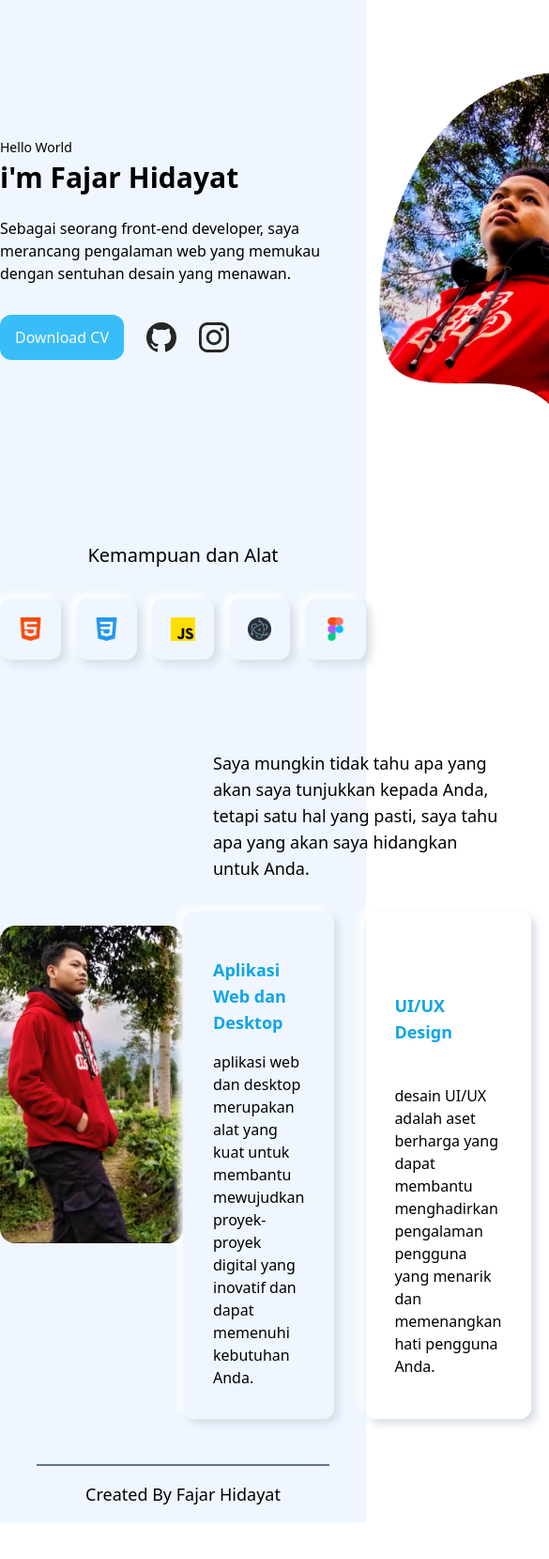
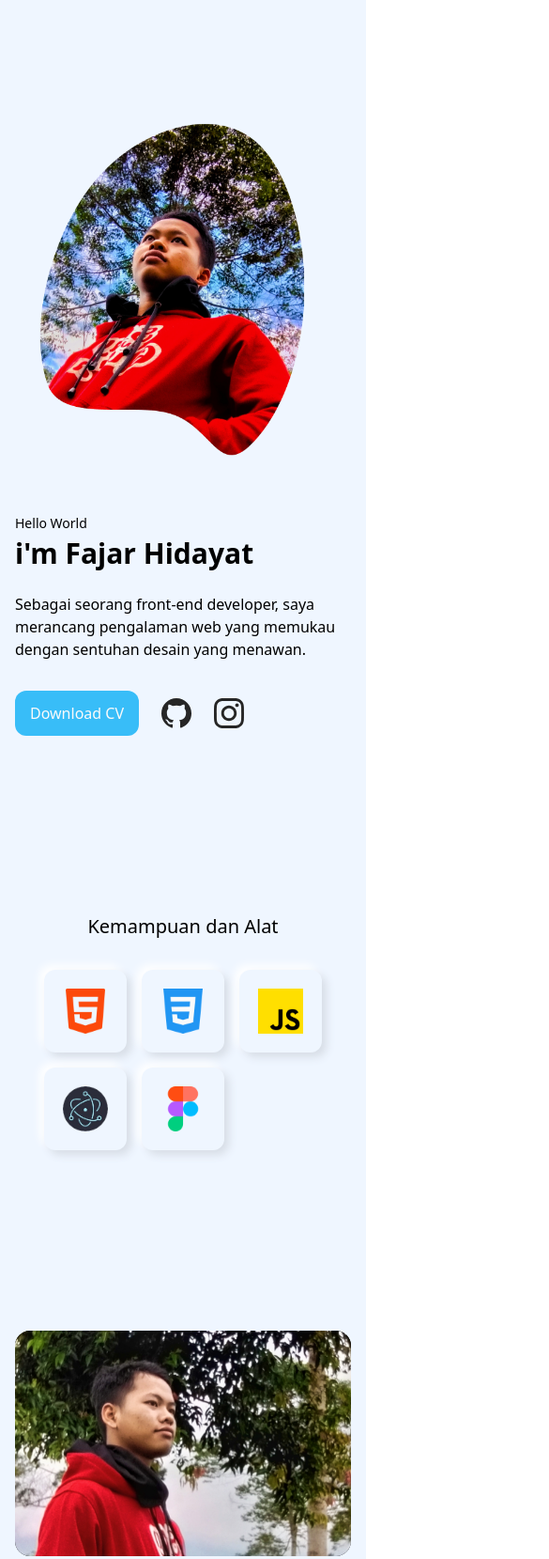
Before and after one commit to fajarhidayat18/fajarhidayat18.github.io, a website: page index.html in a window 390 px wide. Shown: the top 1659 px of the page at 94% size, 585 px wide, since content can reach past the window. Before the commit the page ends 1620 px from the top, so only its background shows below. Drawn offline with Linux system fonts and the light colour scheme.

Commit message:
feat:be responsive design

```diff
--- a/index.html
+++ b/index.html
@@ -1,4 +1,4 @@
-<!DOCTYPE html>
+<!doctype html>
 <html lang="en">
   <head>
     <meta charset="UTF-8" />
@@ -8,19 +8,23 @@
     <link rel="stylesheet" href="style/index.css" />
   </head>
   <body>
-    <main class="w-full h-full bg-blue-50 grid place-items-center">
-      <section id="Hero" class="flex w-full items-center justify-evenly">
+    <main class="grid h-full w-full place-items-center bg-blue-50 px-4">
+      <section
+        id="Hero"
+        class="grid h-screen w-full grid-flow-row grid-cols-1 place-content-center place-items-center sm:grid-cols-2 md:place-content-evenly"
+      >
         <div class="flex flex-col">
-          <span class="text-sm font-medium mb-1">Hello World</span>
-          <h1 class="text-3xl font-semibold mb-6">i'm Fajar Hidayat</h1>
-          <p class="text-base font-medium w-[375px] mb-8">
+          <span class="mb-1 text-sm font-medium">Hello World</span>
+          <h1 class="mb-6 text-3xl font-semibold">i'm Fajar Hidayat</h1>
+          <p class="mb-8 max-w-[375px] text-base font-medium">
             Sebagai seorang front-end developer, saya merancang pengalaman web
             yang memukau dengan sentuhan desain yang menawan.
           </p>
-          <div class="flex gap-6 items-center">
+          <div class="flex items-center gap-6">
             <button
               type="button"
-              class="py-3 px-4 rounded-xl bg-sky-400 text-neutral-50">
+              class="rounded-xl bg-sky-400 px-4 py-3 text-neutral-50 hover:shadow-md hover:shadow-sky-200"
+            >
               Download CV
             </button>
             <a
@@ -37,85 +41,117 @@
             /></a>
           </div>
         </div>
-        <img src="./assets/img/picture/hero.png" alt="" />
+        <img
+          class="order-first sm:order-last"
+          src="./assets/img/picture/hero.png"
+          alt=""
+        />
       </section>
-      <section id="skill" class="my-12">
-        <h2 class="text-xl mb-8 text-center">Kemampuan dan Alat</h2>
-        <div class="flex gap-4">
+      <section id="skill" class="my-32">
+        <h2 class="mb-8 text-center text-xl">Kemampuan dan Alat</h2>
         <div
-            class="card-box-default card-box-hover transition-all p-5 rounded-xl grid place-items-center">
+          class="grid grid-cols-3 place-content-center gap-4 sm:grid-flow-col"
+        >
+          <div
+            class="card-box-default hover:card-box-hover grid place-items-center rounded-xl p-5 transition-all"
+          >
             <img
-              class="w-12 h-auto"
+              class="h-auto w-12"
               src="assets/icons/logos/html-5.png"
               alt="logo teknologi HTML"
-              srcset="" />
+              srcset=""
+            />
           </div>
           <div
-            class="card-box-default card-box-hover transition-all p-5 rounded-xl grid place-items-center">
+            class="card-box-default hover:card-box-hover grid place-items-center rounded-xl p-5 transition-all"
+          >
             <img
-              class="w-12 h-auto"
+              class="h-auto w-12"
               src="assets/icons/logos/css-3.png"
               alt="logo teknologi CSS"
-              srcset="" />
+              srcset=""
+            />
           </div>
           <div
-            class="card-box-default card-box-hover transition-all p-5 rounded-xl grid place-items-center">
+            class="card-box-default hover:card-box-hover grid place-items-center rounded-xl p-5 transition-all"
+          >
             <img
-              class="w-12 h-auto"
+              class="h-auto w-12"
               src="assets/icons/logos/js.png"
               alt="logo teknologi Javascript"
-              srcset="" />
+              srcset=""
+            />
           </div>
           <div
-            class="card-box-default card-box-hover transition-all p-5 rounded-xl grid place-items-center">
+            class="card-box-default hover:card-box-hover grid place-items-center rounded-xl p-5 transition-all"
+          >
             <img
-              class="w-12 h-auto"
+              class="h-auto w-12"
               src="assets/icons/logos/electron.png"
               alt="logo freamwork ElectronJs"
-              srcset="" />
+              srcset=""
+            />
           </div>
           <div
-            class="card-box-default card-box-hover transition-all p-5 rounded-xl grid place-items-center">
+            class="card-box-default hover:card-box-hover grid place-items-center rounded-xl p-5 transition-all"
+          >
             <img
-              class="w-12 h-auto"
+              class="h-auto w-12"
               src="assets/icons/logos/figma.png"
               alt=""
-              srcset="" />
+              srcset=""
+            />
           </div>
         </div>
       </section>
-      <section id="about" class="my-12">
-        <div class="rounded-2xl grid grid-cols-2 place-content-center w-full">
-          <div class="grid place-items-center">
+      <section id="about" class="my-16">
+        <div
+          class="grid w-full grid-cols-1 place-content-evenly place-items-center gap-8 rounded-2xl sm:grid-cols-[0.6fr_1fr] md:grid-cols-[0.1fr_1fr_1fr_0.1fr] lg:grid-cols-[0.1fr_0.6fr_1fr_0.1fr] 2xl:grid-cols-[0.3fr_0.6fr_1fr_0.3fr]"
+        >
           <img
-              class="w-72 rounded-2xl"
+            class="hover:card-box-default self-end rounded-2xl bg-black object-cover object-top transition-all max-sm:h-60 max-sm:w-screen sm:row-span-1 sm:h-52 sm:object-cover md:col-start-2 md:row-span-1 md:w-72 md:self-auto lg:row-span-2 lg:h-auto"
             src="assets/img/picture/IMG_20230916_231729.jpg"
             alt=""
-              srcset="" />
-          </div>
-          <div class="w-3/4 grid place-items-center gap-8">
-            <p class="mx-8 flex flex-wrap text-lg font-medium">
+            srcset=""
+          />
+          <p class="mx-2 flex flex-wrap text-lg font-medium md:col-start-3">
             Saya mungkin tidak tahu apa yang akan saya tunjukkan kepada Anda,
             tetapi satu hal yang pasti, saya tahu apa yang akan saya hidangkan
             untuk Anda.
           </p>
-            <div class="flex gap-8">
           <div
-                class="card-box-default card-box-hover transition-all rounded-xl p-8 grid place-items-center gap-4">
-                <img src="" alt="" srcset="" />
-                <span class="font-bold text-sky-500 text-lg"
+            class="col-span-1 grid grid-cols-1 place-items-center gap-8 sm:col-span-2 sm:col-start-1 sm:grid-cols-2 md:col-start-2 lg:col-span-1 lg:col-start-3"
+          >
+            <div
+              class="max-sm:card-box-default sm:hover:card-box-hover grid place-items-center gap-4 rounded-xl p-8 transition-all"
+            >
+              <img
+                class="h-16 w-auto"
+                src="assets/icons/app-development.png"
+                alt=""
+                srcset=""
+              />
+              <span class="whitespace-nowrap text-lg font-bold text-sky-500"
                 >Aplikasi Web dan Desktop</span
               >
               <p>
-                  aplikasi web dan desktop merupakan alat yang kuat untuk
-                  membantu mewujudkan proyek-proyek digital yang inovatif dan
-                  dapat memenuhi kebutuhan Anda.
+                aplikasi web dan desktop merupakan alat yang kuat untuk membantu
+                mewujudkan proyek-proyek digital yang inovatif dan dapat
+                memenuhi kebutuhan Anda.
               </p>
             </div>
             <div
-                class="card-box-default card-box-hover transition-all rounded-xl p-8 grid place-items-center gap-4">
-                <img src="" alt="" srcset="" />
-                <span class="font-bold text-sky-500 text-lg">UI/UX Design</span>
+              class="max-sm:card-box-default sm:hover:card-box-hover grid place-items-center gap-4 rounded-xl p-8 transition-all"
+            >
+              <img
+                class="h-16 w-auto"
+                src="assets/icons/design.png"
+                alt=""
+                srcset=""
+              />
+              <span class="whitespace-nowrap text-lg font-bold text-sky-500"
+                >UI/UX Design</span
+              >
               <p>
                 desain UI/UX adalah aset berharga yang dapat membantu
                 menghadirkan pengalaman pengguna yang menarik dan memenangkan
@@ -124,12 +160,12 @@
             </div>
           </div>
         </div>
-        </div>
       </section>
     </main>
     <footer class="grid place-content-stretch place-items-center bg-blue-50">
       <div
-        class="border-t-2 border-slate-500 w-4/5 py-4 grid place-content-center">
+        class="grid w-4/5 place-content-center border-t-2 border-slate-500 py-4"
+      >
         <span class="text-lg"> Created By Fajar Hidayat </span>
       </div>
     </footer>
--- a/package.json
+++ b/package.json
@@ -10,6 +10,8 @@
   "author": "",
   "license": "ISC",
   "devDependencies": {
+    "prettier": "^3.0.3",
+    "prettier-plugin-tailwindcss": "^0.5.5",
     "tailwindcss": "^3.3.3"
   }
 }
--- /dev/null
+++ b/prettier.config.js
@@ -0,0 +1,4 @@
+// prettier.config.js
+module.exports = {
+  plugins: ["prettier-plugin-tailwindcss"],
+};
--- a/style/input.css
+++ b/style/input.css
@@ -2,6 +2,7 @@
 @tailwind components;
 @tailwind utilities;
 
+@layer base {
   .image-container {
     width: 200px; /* Sesuaikan dengan ukuran yang Anda inginkan */
     height: 200px; /* Sesuaikan dengan ukuran yang Anda inginkan */
@@ -25,8 +26,13 @@
     background-size: cover;
   }
   .card-box-default {
-  box-shadow: 5px 5px 10px #d7dde6, -5px -5px 10px #ffffff;
+    box-shadow:
+      5px 5px 10px #d7dde6,
+      -5px -5px 10px #ffffff;
   }
-.card-box-hover:hover {
-  box-shadow: 15px 15px 30px #d7dde6, -15px -15px 30px #ffffff;
+  .card-box-hover {
+    box-shadow:
+      15px 15px 30px #d7dde6,
+      -15px -15px 30px #ffffff;
   }
+}
```
Also changed, not shown: assets/icons/app-development.png (added), assets/icons/design.png (added), style/index.css, 1 other file. Lines whose indentation alone changed are shown as unchanged.
